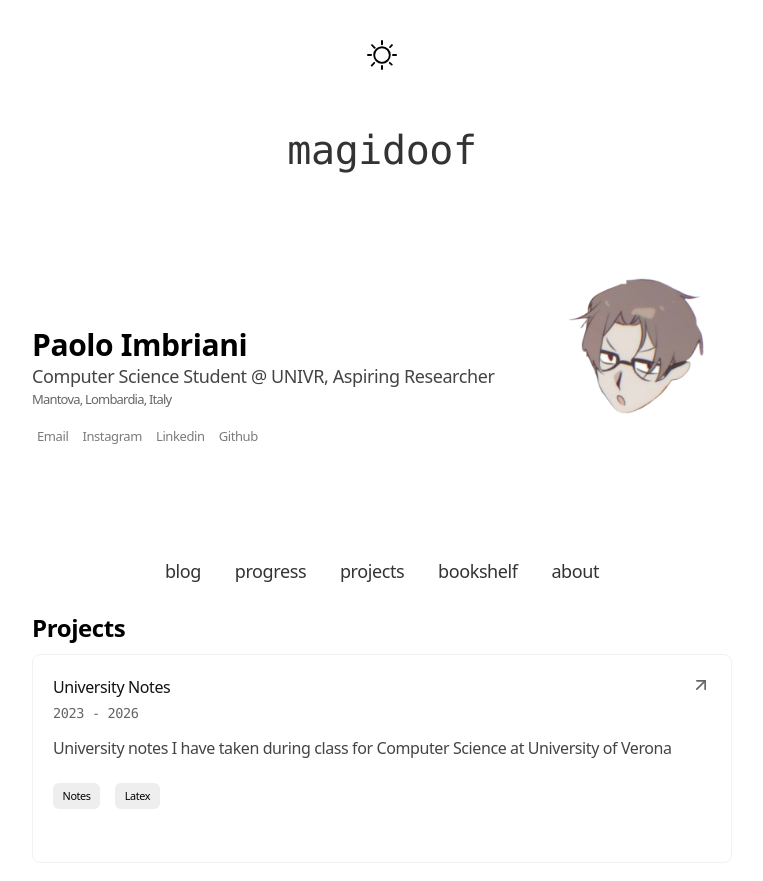
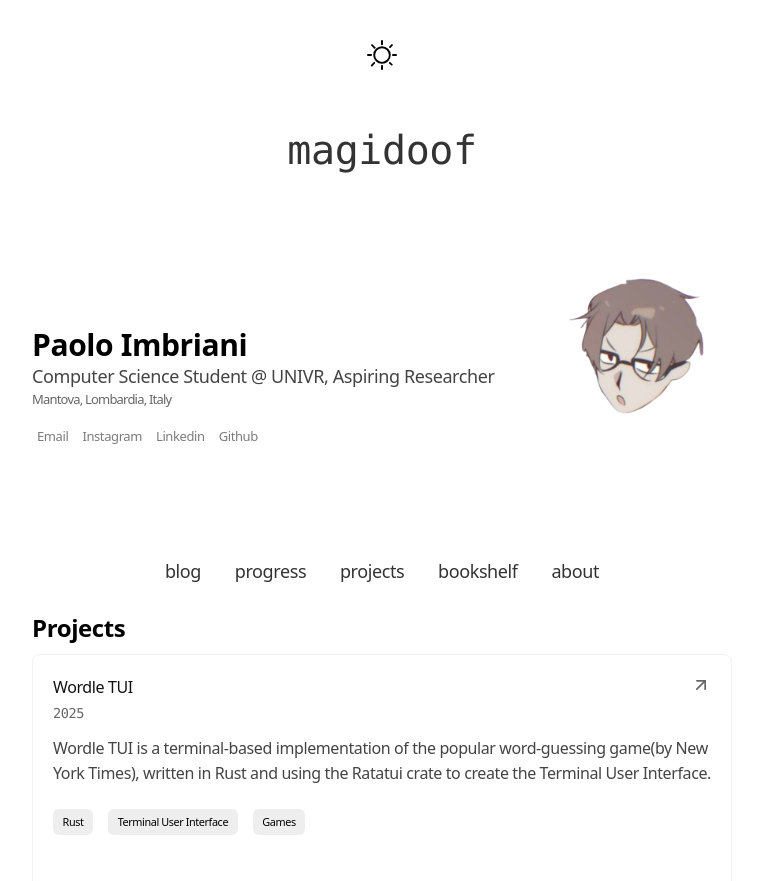
Before and after one commit to MagiHotline/MagiHotline.github.io, an Astro site: page /projects in a window 1280 px wide. Shown: the top 881 px of the page, without its empty margins (258-1021 px from the left). Built offline with nearby package versions, Linux system fonts and the light colour scheme; Astro itself is replaced by a stand-in of ours.

Commit message:
added wordle_tui project

```diff
--- a/src/pages/projects.astro
+++ b/src/pages/projects.astro
@@ -5,6 +5,14 @@ import "../styles/stylesheet.css";
 
 // Define your projects here, or fetch them from a collection/JSON file
 const projects = [
+  {
+    title: "Wordle TUI",
+    description: "Wordle TUI is a terminal-based implementation of the popular word-guessing game" +
+      "(by New York Times), written in Rust and using the Ratatui crate to create the Terminal User Interface.",
+    url: "https://github.com/MagiHotline/wordle_tui",
+    tags: ["Rust", "Terminal User Interface", "Games"],
+    year : "2025"
+  },
   {
     title: "University Notes",
     description: "University notes I have taken during class for Computer Science at University of Verona",
```
